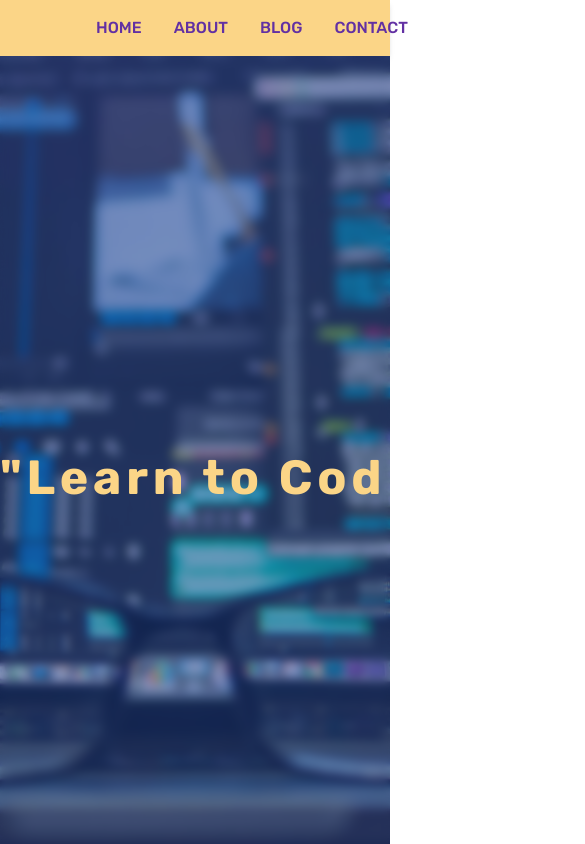
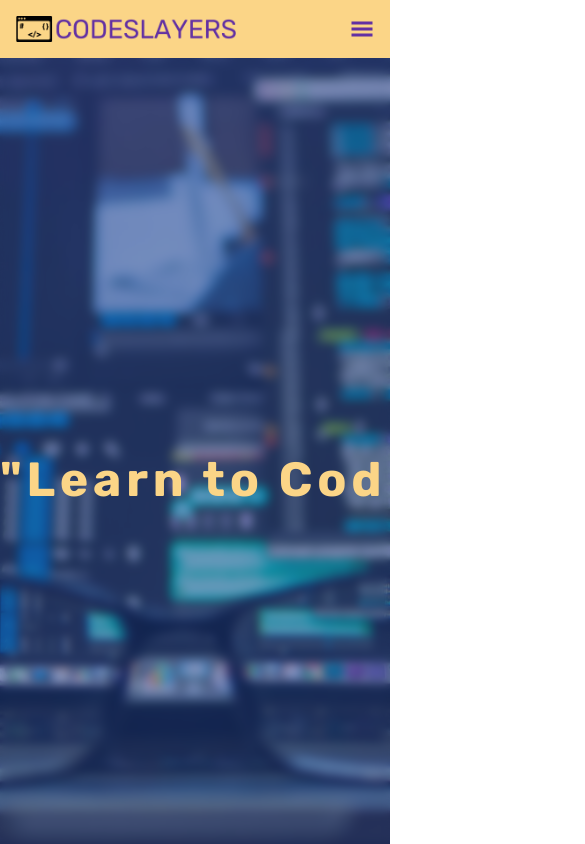
Before and after one commit to CODExSHUBHAM/code-slayers, a Next.js app: page / in a window 390 px wide. Shown: the top 844 px of the page, 585 px wide, since content can reach past the window. Built offline with nearby package versions, Linux system fonts and the light colour scheme.

Commit message:
Feat: made navbar responsive

```diff
--- a/components/Navbar/navbar.js
+++ b/components/Navbar/navbar.js
@@ -3,14 +3,48 @@ import React from 'react'
 import Link from 'next/link';
 import Image from 'next/image';
 import logo from '../../public/logo.png'
+import { GiHamburgerMenu } from 'react-icons/gi'
+import { GrClose } from 'react-icons/gr'
+import { useRef } from 'react';
 
 const Navbar = () => {
+
+  const toggleMenu = () => {
+    if (ref.current.classList.contains('hidden')) {
+      ref.current.classList.remove('hidden')
+      ref.current.classList.add('block')
+      open.current.classList.remove('block')
+      open.current.classList.add('hidden')
+      close.current.classList.remove('hidden')
+      close.current.classList.add('block')
+    }
+    else if (!ref.current.classList.contains('hidden')) {
+      ref.current.classList.remove('block')
+      ref.current.classList.add('hidden')
+      open.current.classList.remove('hidden')
+      open.current.classList.add('block')
+      close.current.classList.remove('block')
+      close.current.classList.add('hidden')
+    }
+  }
+
+  const ref = useRef()
+  const open = useRef()
+  const close = useRef()
+
   return (
-    <div className='flex justify-between items-center bg-secondary px-20 py-2 shadow-md'>
+    <>
+      <div className='md:flex justify-between items-center bg-secondary p-4 md:px-20 md:py-2 shadow-md '>
+        <div className='flex justify-between items-center'>
           <div className='items-center'>
             <a href="/"><Image src={logo} alt='logo' width={220} /></a>
           </div>
-      <div className='items-center'>
+          <div onClick={toggleMenu}>
+            <span ref={open} className='text-2xl text-primary block'><GiHamburgerMenu /></span>
+            <span ref={close} className='text-2xl text-primary hidden' ><GrClose /></span>
+          </div>
+        </div>
+        <div className='items-center hidden md:block'>
           <ul className='flex font-medium justify-center font-primary text-primary'>
             <li className='p-2 px-4 hover:underline'><Link href='/'>HOME</Link></li>
             <li className='p-2 px-4 hover:underline'><Link href='/about'>ABOUT</Link></li>
@@ -18,8 +52,16 @@ const Navbar = () => {
             <li className='p-2 px-4 hover:underline'><Link href='/contact'>CONTACT</Link></li>
           </ul>
         </div>
-
+        <div ref={ref} className='items-center bg-secondary absolute right-0 w-full top-15 z-10 p-4 hidden'>
+          <ul className='flex flex-col items-center font-medium text-xl justify-center font-primary tracking-widest text-primary'>
+            <li className='p-2 px-4'><Link href='/'>HOME</Link></li>
+            <li className='p-2 px-4'><Link href='/about'>ABOUT</Link></li>
+            <li className='p-2 px-4'><Link href='/blog'>BLOG</Link></li>
+            <li className='p-2 px-4'><Link href='/contact'>CONTACT</Link></li>
+          </ul>
         </div>
+      </div>
+    </>
   );
 }
 
--- a/package.json
+++ b/package.json
@@ -14,7 +14,8 @@
     "eslint-config-next": "13.1.6",
     "next": "13.1.6",
     "react": "18.2.0",
-    "react-dom": "18.2.0"
+    "react-dom": "18.2.0",
+    "react-icons": "^4.7.1"
   },
   "devDependencies": {
     "autoprefixer": "^10.4.13",
--- a/pages/_app.js
+++ b/pages/_app.js
@@ -3,7 +3,7 @@ import Navbar from '@/components/Navbar/navbar';
 import Footer from '@/components/Footer/footer';
 
 export default function App({ Component, pageProps }) {
-  return <div className='bg-backdrop'>
+  return <div className='bg-backdrop overflow-hidden'>
     <Navbar />
     <Component {...pageProps} />
     <Footer />
```
Also changed, not shown: 1 other file (tests, documents, lock files or other folders). Lines whose indentation alone changed are shown as unchanged.
